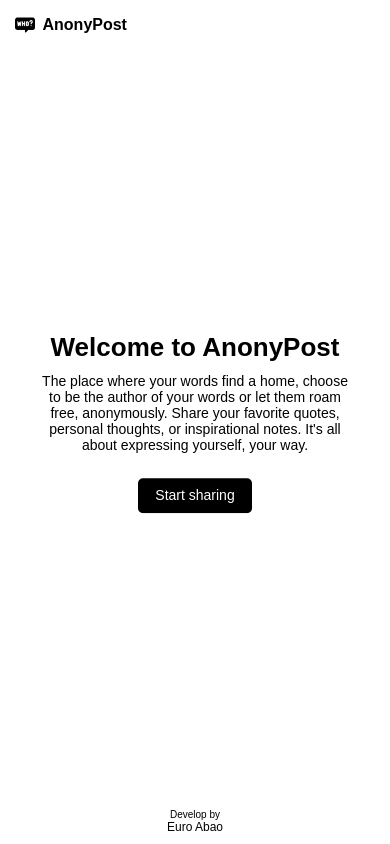
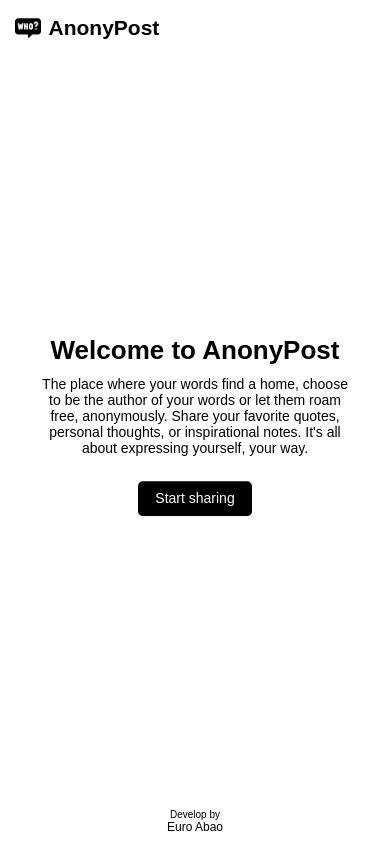
Before and after one commit to EuroAbao28/AnonyPost, a React (Vite) app in the folder client/: page / in a window 390 px wide. Built offline with nearby package versions, Linux system fonts and the light colour scheme; a web font is replaced by a local one.

Commit message:
copy function added, larger header for mobile

```diff
--- a/client/package.json
+++ b/client/package.json
@@ -11,6 +11,7 @@
   },
   "dependencies": {
     "axios": "^1.5.1",
+    "clipboard-copy": "^4.0.1",
     "react": "^18.2.0",
     "react-dom": "^18.2.0",
     "react-icons": "^4.11.0",
--- a/client/src/components/TopNav.css
+++ b/client/src/components/TopNav.css
@@ -21,12 +21,12 @@ header .logo {
 }
 
 header img {
-  height: 2rem;
+  height: 2.6rem;
   object-fit: contain;
 }
 
 header h1 {
-  font-size: 1.6rem;
+  font-size: 2.1rem;
 }
 
 header button {
--- a/client/src/pages/Home.jsx
+++ b/client/src/pages/Home.jsx
@@ -2,6 +2,7 @@ import React, { useEffect, useState } from "react";
 import "./Home.css";
 import TopNav from "../components/TopNav";
 import axios from "axios";
+import copy from "clipboard-copy";
 
 function Home() {
   const apiURL = "https://anonypost.onrender.com/api/post/";
@@ -22,6 +23,15 @@ function Home() {
     }
   };
 
+  const handleCopy = async (body) => {
+    try {
+      await copy(body);
+      console.log("Copied note: ", body);
+    } catch (error) {
+      console.error("Copy failed: ", error);
+    }
+  };
+
   useEffect(() => {
     getPosts();
   }, []);
@@ -39,7 +49,7 @@ function Home() {
                 key={post._id}>
                 <div
                   className={`tools ${toggleTool == post._id ? "show" : ""}`}>
-                  <p>Copy </p>
+                  <p onClick={() => handleCopy(post.body)}>Copy </p>
                 </div>
                 <p className="body">{post.body}</p>
                 <span>{post.author}</span>
```
Also changed, not shown: 1 other file (tests, documents, lock files or other folders).
